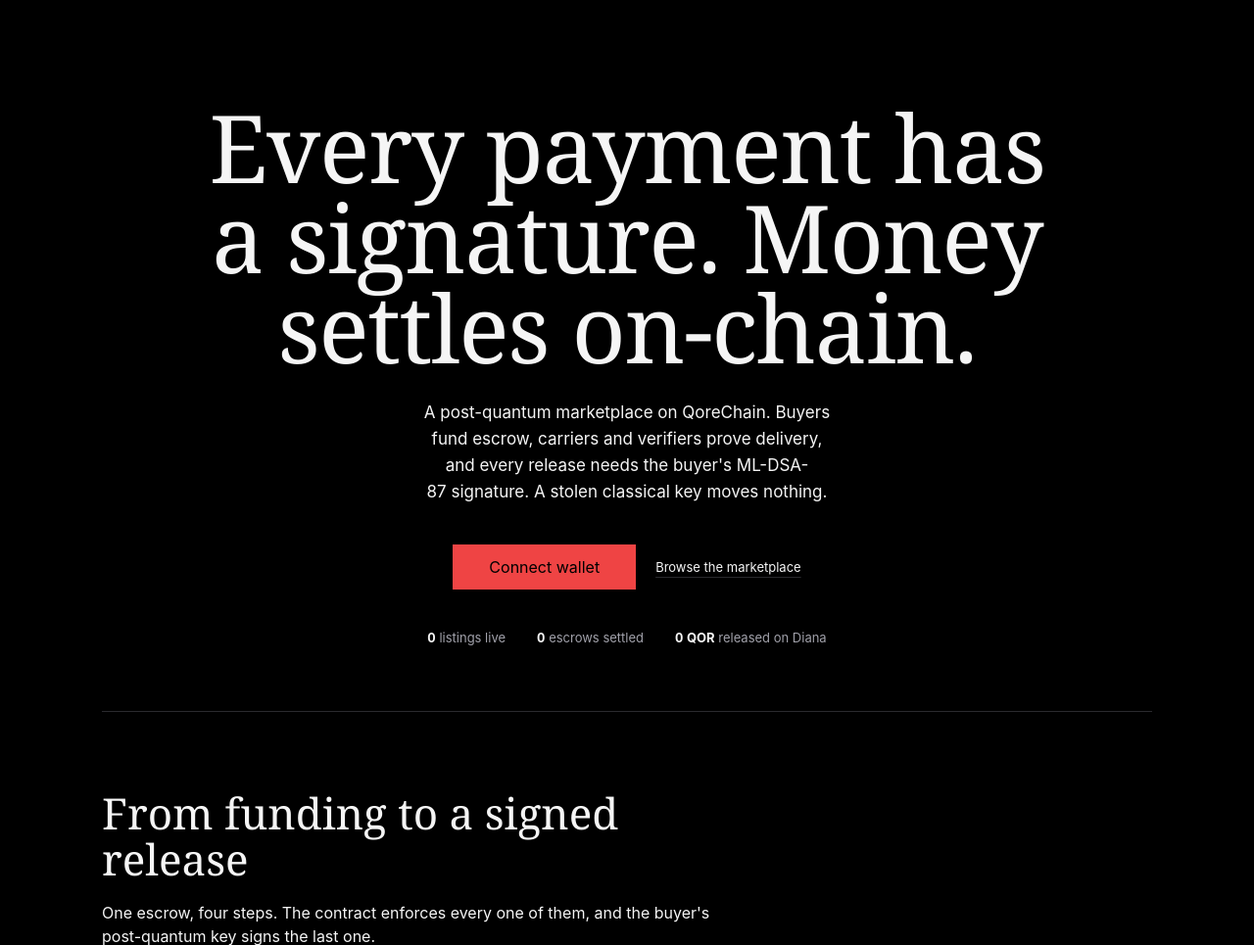
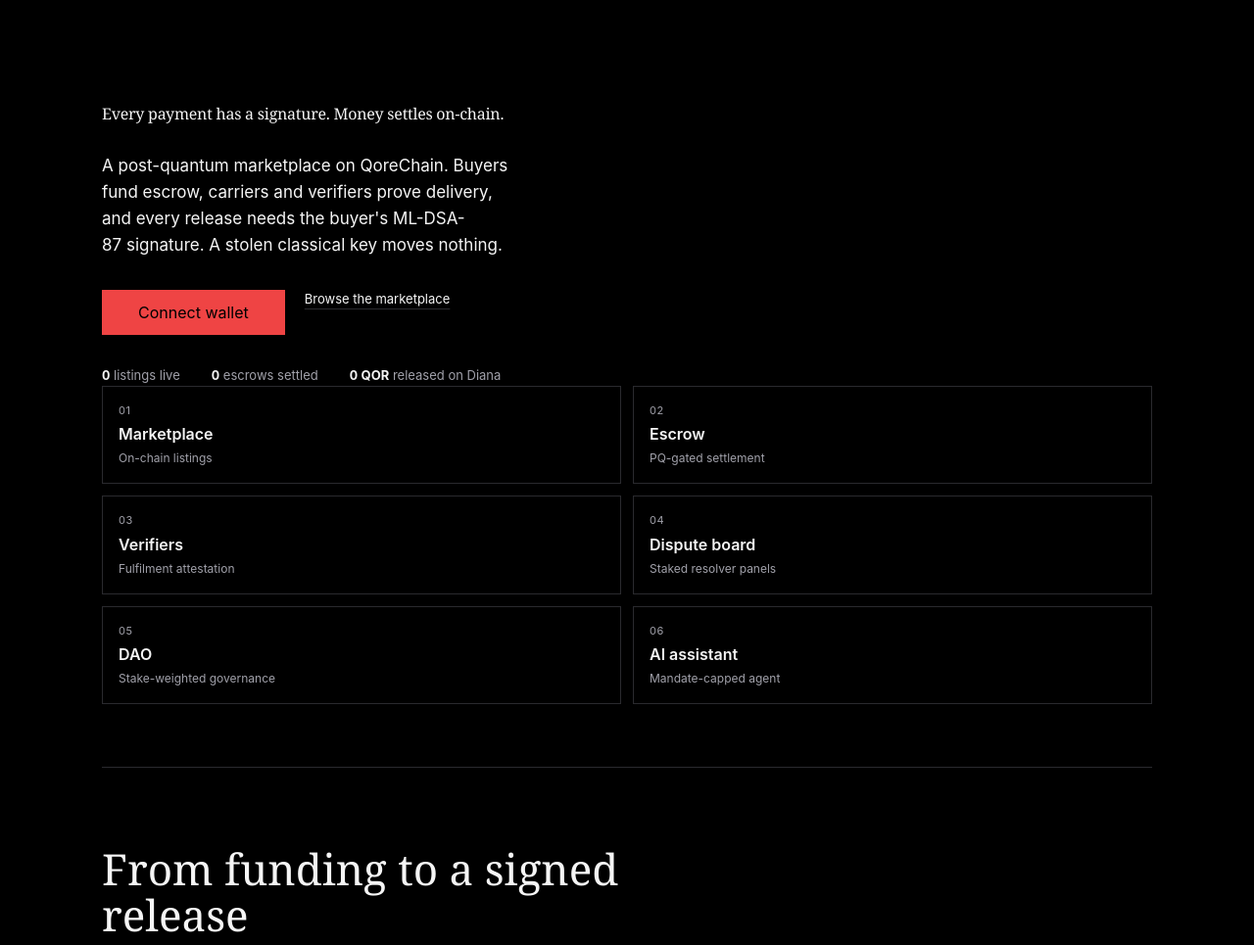
Before and after one commit to Dekantiok/sweeft-qorechain, a Django app: page / in a window 1280 px wide. Shown: the part 65-1030 px from the top of the page at 98% size. Run offline with Django 5.2, Linux system fonts and the light colour scheme; data that the repository does not hold is empty.

Commit message:
Hero: intro left, numbered paths grid right (re-apply)
The left-intro/grid hero never landed: a parallel commit had
captured the pre-restructure file, so the deployed hero stayed
centered. Re-applied on current main.

```diff
--- a/templates/marketplace/home.html
+++ b/templates/marketplace/home.html
@@ -3,16 +3,17 @@
 {% block title %}Sweeft: Post-Quantum Commerce on QoreChain{% endblock %}
 
 {% block content %}
-{# ---- Hero (Meridian pattern: serif display, one CTA, live strip) ---- #}
-<section class="pt-10 sm:pt-16 text-center">
-    <div class="flex flex-col items-center">
-        <h1 class="font-serif text-[clamp(48px,8vw,96px)] leading-[0.96] tracking-[-0.015em] motion-safe:animate-rise">
-            Every payment has<br>a signature. Money<br>settles on-chain.
+{# ---- Hero: intro left, paths grid right (Meridian pattern, monochrome) ---- #}
+<section class="pt-10 sm:pt-16">
+    <div class="grid gap-10 lg:grid-cols-2 lg:gap-12">
+        <div class="flex flex-col">
+            <h1 class="font-serif text-[clamp(44px,6vw,76px)] leading-[0.98] tracking-[-0.015em] motion-safe:animate-rise">
+                Every payment has a signature. Money settles on-chain.
             </h1>
             <p class="mt-7 max-w-[44ch] text-balance text-[17px] leading-[27px] motion-safe:animate-rise motion-safe:[animation-delay:120ms]">
                 A post-quantum marketplace on QoreChain. Buyers fund escrow, carriers and verifiers prove delivery, and every release needs the buyer's ML-DSA-87 signature. A stolen classical key moves nothing.
             </p>
-        <div class="mt-10 flex flex-col sm:flex-row items-center gap-5 motion-safe:animate-rise motion-safe:[animation-delay:220ms]">
+            <div class="mt-8 flex flex-col sm:flex-row items-start gap-5 motion-safe:animate-rise motion-safe:[animation-delay:220ms]">
                 {% if wallet_attached %}
                 <a href="/escrow/new/" class="btn btn-accent">New escrow</a>
                 <a href="/marketplace/" class="btn-ghost">Browse the marketplace</a>
@@ -21,11 +22,44 @@
                 <a href="/marketplace/" class="btn-ghost">Browse the marketplace</a>
                 {% endif %}
             </div>
-        <div class="mt-10 flex flex-wrap justify-center gap-x-8 gap-y-2 text-[13px] text-muted motion-safe:animate-rise motion-safe:[animation-delay:320ms]">
+            <div class="mt-8 flex flex-wrap gap-x-8 gap-y-2 text-[13px] text-muted motion-safe:animate-rise motion-safe:[animation-delay:320ms]">
                 <span><strong class="text-ink tabular-nums">{{ stats.listings_live }}</strong> listings live</span>
                 <span><strong class="text-ink tabular-nums">{{ stats.escrows_settled }}</strong> escrows settled</span>
                 <span><strong class="text-ink tabular-nums">{{ stats.released_qor }} QOR</strong> released on Diana</span>
             </div>
+        </div>
+        <nav aria-label="Sweeft paths" class="grid grid-cols-2 gap-3 content-start motion-safe:animate-rise motion-safe:[animation-delay:240ms]">
+            <a href="/marketplace/" class="panel group block p-4 hover:border-control transition-colors">
+                <div class="text-[11px] uppercase tracking-wider text-muted">01</div>
+                <div class="mt-1 font-semibold group-hover:underline underline-offset-4">Marketplace</div>
+                <div class="mt-1 text-[12px] leading-[17px] text-muted">On-chain listings</div>
+            </a>
+            <a href="/escrow/new/" class="panel group block p-4 hover:border-control transition-colors">
+                <div class="text-[11px] uppercase tracking-wider text-muted">02</div>
+                <div class="mt-1 font-semibold group-hover:underline underline-offset-4">Escrow</div>
+                <div class="mt-1 text-[12px] leading-[17px] text-muted">PQ-gated settlement</div>
+            </a>
+            <a href="/oracle/" class="panel group block p-4 hover:border-control transition-colors">
+                <div class="text-[11px] uppercase tracking-wider text-muted">03</div>
+                <div class="mt-1 font-semibold group-hover:underline underline-offset-4">Verifiers</div>
+                <div class="mt-1 text-[12px] leading-[17px] text-muted">Fulfilment attestation</div>
+            </a>
+            <a href="/disputes/" class="panel group block p-4 hover:border-control transition-colors">
+                <div class="text-[11px] uppercase tracking-wider text-muted">04</div>
+                <div class="mt-1 font-semibold group-hover:underline underline-offset-4">Dispute board</div>
+                <div class="mt-1 text-[12px] leading-[17px] text-muted">Staked resolver panels</div>
+            </a>
+            <a href="/governance/" class="panel group block p-4 hover:border-control transition-colors">
+                <div class="text-[11px] uppercase tracking-wider text-muted">05</div>
+                <div class="mt-1 font-semibold group-hover:underline underline-offset-4">DAO</div>
+                <div class="mt-1 text-[12px] leading-[17px] text-muted">Stake-weighted governance</div>
+            </a>
+            <a href="/ai/" class="panel group block p-4 hover:border-control transition-colors">
+                <div class="text-[11px] uppercase tracking-wider text-muted">06</div>
+                <div class="mt-1 font-semibold group-hover:underline underline-offset-4">AI assistant</div>
+                <div class="mt-1 text-[12px] leading-[17px] text-muted">Mandate-capped agent</div>
+            </a>
+        </nav>
     </div>
 </section>
 
```
Lines whose indentation alone changed are shown as unchanged.
